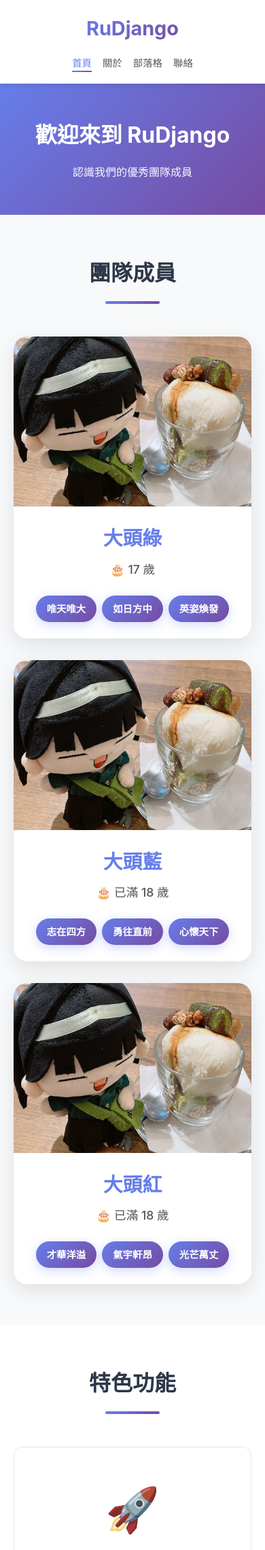
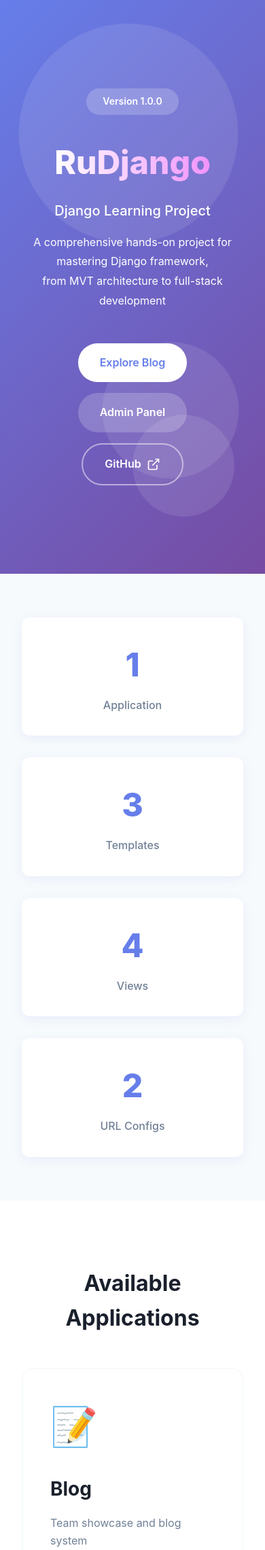
Before and after one commit to swiftruru/RuDjango, a Django app: page / in a window 390 px wide. Shown: the top 2280 px of the page at 68% size. Run offline with Django 5.2, Linux system fonts and the light colour scheme.

Commit message:
✨ Add project-level landing page
- Create professional home page at project level
- Design modern landing page with hero section
- Add project statistics and app showcase
- Display technology stack and learning journey
- Implement animated background and smooth transitions
- Update URL routing to use project-level home view
- Separate project home from blog app home

Features:
- Hero section with gradient background
- Application showcase cards
- Technology stack display
- Learning journey timeline
- Responsive design
- Modern animations and transitions

```diff
--- a/RuDjangoProject/urls.py
+++ b/RuDjangoProject/urls.py
@@ -16,7 +16,7 @@
 """
 from django.contrib import admin
 from django.urls import path, include
-from blog import views
+from . import views
 
 urlpatterns = [
     path('', views.home, name='home'),
--- /dev/null
+++ b/RuDjangoProject/views.py
@@ -0,0 +1,38 @@
+from django.shortcuts import render
+
+
+def home(request):
+    """專案首頁視圖"""
+    context = {
+        'project_name': 'RuDjango',
+        'version': '1.0.0',
+        'apps': [
+            {
+                'name': 'Blog',
+                'description': 'Team showcase and blog system',
+                'icon': '📝',
+                'url': '/blog/',
+                'features': ['Team Members', 'Dynamic Content', 'Responsive Design']
+            },
+            {
+                'name': 'Admin',
+                'description': 'Django administration interface',
+                'icon': '⚙️',
+                'url': '/admin/',
+                'features': ['User Management', 'Data Control', 'System Config']
+            },
+        ],
+        'tech_stack': [
+            {'name': 'Django', 'version': '6.0', 'icon': '🎯'},
+            {'name': 'Python', 'version': '3.13', 'icon': '🐍'},
+            {'name': 'SQLite', 'version': '3', 'icon': '💾'},
+            {'name': 'HTML/CSS', 'version': '5/3', 'icon': '🎨'},
+        ],
+        'stats': {
+            'apps': 1,
+            'templates': 3,
+            'views': 4,
+            'urls': 2,
+        }
+    }
+    return render(request, 'home.html', context)
--- a/blog/templates/blog/base.html
+++ b/blog/templates/blog/base.html
@@ -18,7 +18,7 @@
                 <ul class="nav-menu">
                     <li><a href="home" class="nav-link active">首頁</a></li>
                     <li><a href="about" class="nav-link">關於</a></li>
-                    <li><a href="#" class="nav-link">部落格</a></li>
+                    <li><a href="blog" class="nav-link">部落格</a></li>
                     <li><a href="#" class="nav-link">聯絡</a></li>
                 </ul>
             </nav>
--- /dev/null
+++ b/static/css/home.css
@@ -0,0 +1,527 @@
+/* ===== Global Reset & Variables ===== */
+* {
+    margin: 0;
+    padding: 0;
+    box-sizing: border-box;
+}
+
+:root {
+    --primary: #667eea;
+    --primary-dark: #5568d3;
+    --secondary: #764ba2;
+    --accent: #f093fb;
+    --dark: #1a202c;
+    --gray: #718096;
+    --light: #f7fafc;
+    --white: #ffffff;
+    --shadow: rgba(102, 126, 234, 0.1);
+    --shadow-lg: rgba(102, 126, 234, 0.2);
+}
+
+body {
+    font-family: -apple-system, BlinkMacSystemFont, 'Segoe UI', Roboto, 'Helvetica Neue', Arial, sans-serif;
+    line-height: 1.6;
+    color: var(--dark);
+    background: var(--white);
+}
+
+.container {
+    max-width: 1200px;
+    margin: 0 auto;
+    padding: 0 2rem;
+}
+
+/* ===== Hero Section ===== */
+.hero {
+    position: relative;
+    min-height: 100vh;
+    display: flex;
+    align-items: center;
+    justify-content: center;
+    background: linear-gradient(135deg, #667eea 0%, #764ba2 100%);
+    overflow: hidden;
+    color: var(--white);
+}
+
+.hero-content {
+    position: relative;
+    z-index: 10;
+    text-align: center;
+    padding: 2rem 0;
+}
+
+.hero-badge {
+    display: inline-block;
+    padding: 0.5rem 1.5rem;
+    background: rgba(255, 255, 255, 0.2);
+    backdrop-filter: blur(10px);
+    border-radius: 50px;
+    font-size: 0.875rem;
+    font-weight: 600;
+    margin-bottom: 2rem;
+    animation: fadeInDown 0.8s ease;
+}
+
+.hero-title {
+    font-size: 5rem;
+    font-weight: 800;
+    margin-bottom: 1rem;
+    animation: fadeInUp 0.8s ease 0.2s both;
+}
+
+.gradient-text {
+    background: linear-gradient(to right, #fff, #f093fb);
+    -webkit-background-clip: text;
+    -webkit-text-fill-color: transparent;
+    background-clip: text;
+}
+
+.hero-subtitle {
+    font-size: 1.5rem;
+    font-weight: 500;
+    margin-bottom: 1rem;
+    opacity: 0.9;
+    animation: fadeInUp 0.8s ease 0.3s both;
+}
+
+.hero-description {
+    font-size: 1.125rem;
+    margin-bottom: 3rem;
+    opacity: 0.8;
+    line-height: 1.8;
+    animation: fadeInUp 0.8s ease 0.4s both;
+}
+
+.hero-buttons {
+    display: flex;
+    gap: 1rem;
+    justify-content: center;
+    flex-wrap: wrap;
+    animation: fadeInUp 0.8s ease 0.5s both;
+}
+
+/* ===== Buttons ===== */
+.btn {
+    display: inline-flex;
+    align-items: center;
+    gap: 0.5rem;
+    padding: 1rem 2rem;
+    font-size: 1rem;
+    font-weight: 600;
+    text-decoration: none;
+    border-radius: 50px;
+    transition: all 0.3s ease;
+    cursor: pointer;
+}
+
+.btn-primary {
+    background: var(--white);
+    color: var(--primary);
+}
+
+.btn-primary:hover {
+    transform: translateY(-3px);
+    box-shadow: 0 10px 30px rgba(255, 255, 255, 0.3);
+}
+
+.btn-secondary {
+    background: rgba(255, 255, 255, 0.2);
+    color: var(--white);
+    backdrop-filter: blur(10px);
+}
+
+.btn-secondary:hover {
+    background: rgba(255, 255, 255, 0.3);
+    transform: translateY(-3px);
+}
+
+.btn-outline {
+    background: transparent;
+    color: var(--white);
+    border: 2px solid rgba(255, 255, 255, 0.5);
+}
+
+.btn-outline:hover {
+    background: rgba(255, 255, 255, 0.1);
+    border-color: var(--white);
+    transform: translateY(-3px);
+}
+
+/* ===== Animated Background ===== */
+.hero-bg {
+    position: absolute;
+    width: 100%;
+    height: 100%;
+    overflow: hidden;
+}
+
+.circle {
+    position: absolute;
+    border-radius: 50%;
+    background: rgba(255, 255, 255, 0.1);
+    animation: float 20s infinite ease-in-out;
+}
+
+.circle-1 {
+    width: 300px;
+    height: 300px;
+    top: 10%;
+    left: 10%;
+    animation-delay: 0s;
+}
+
+.circle-2 {
+    width: 200px;
+    height: 200px;
+    top: 60%;
+    right: 10%;
+    animation-delay: 5s;
+}
+
+.circle-3 {
+    width: 150px;
+    height: 150px;
+    bottom: 10%;
+    left: 50%;
+    animation-delay: 10s;
+}
+
+@keyframes float {
+    0%, 100% {
+        transform: translateY(0) scale(1);
+    }
+    50% {
+        transform: translateY(-50px) scale(1.1);
+    }
+}
+
+/* ===== Stats Section ===== */
+.stats {
+    padding: 4rem 0;
+    background: var(--light);
+}
+
+.stats-grid {
+    display: grid;
+    grid-template-columns: repeat(auto-fit, minmax(200px, 1fr));
+    gap: 2rem;
+}
+
+.stat-card {
+    text-align: center;
+    padding: 2rem;
+    background: var(--white);
+    border-radius: 12px;
+    box-shadow: 0 4px 15px var(--shadow);
+    transition: transform 0.3s ease;
+}
+
+.stat-card:hover {
+    transform: translateY(-5px);
+}
+
+.stat-number {
+    font-size: 3rem;
+    font-weight: 800;
+    color: var(--primary);
+    margin-bottom: 0.5rem;
+}
+
+.stat-label {
+    font-size: 1rem;
+    color: var(--gray);
+    font-weight: 500;
+}
+
+/* ===== Apps Section ===== */
+.apps {
+    padding: 6rem 0;
+    background: var(--white);
+}
+
+.section-title {
+    font-size: 2.5rem;
+    font-weight: 700;
+    text-align: center;
+    margin-bottom: 3rem;
+    color: var(--dark);
+}
+
+.apps-grid {
+    display: grid;
+    grid-template-columns: repeat(auto-fit, minmax(300px, 1fr));
+    gap: 2rem;
+}
+
+.app-card {
+    padding: 2.5rem;
+    background: var(--white);
+    border-radius: 16px;
+    border: 2px solid var(--light);
+    transition: all 0.3s ease;
+}
+
+.app-card:hover {
+    transform: translateY(-10px);
+    box-shadow: 0 20px 40px var(--shadow-lg);
+    border-color: var(--primary);
+}
+
+.app-icon {
+    font-size: 3.5rem;
+    margin-bottom: 1.5rem;
+}
+
+.app-name {
+    font-size: 1.75rem;
+    font-weight: 700;
+    margin-bottom: 1rem;
+    color: var(--dark);
+}
+
+.app-description {
+    color: var(--gray);
+    margin-bottom: 1.5rem;
+    line-height: 1.6;
+}
+
+.app-features {
+    list-style: none;
+    margin-bottom: 2rem;
+}
+
+.app-features li {
+    padding: 0.5rem 0;
+    color: var(--gray);
+    font-size: 0.95rem;
+}
+
+.app-link {
+    display: inline-block;
+    color: var(--primary);
+    font-weight: 600;
+    text-decoration: none;
+    transition: all 0.3s ease;
+}
+
+.app-link:hover {
+    color: var(--primary-dark);
+    transform: translateX(5px);
+}
+
+/* ===== Tech Stack Section ===== */
+.tech-stack {
+    padding: 6rem 0;
+    background: var(--light);
+}
+
+.tech-grid {
+    display: grid;
+    grid-template-columns: repeat(auto-fit, minmax(250px, 1fr));
+    gap: 2rem;
+}
+
+.tech-card {
+    display: flex;
+    align-items: center;
+    gap: 1.5rem;
+    padding: 2rem;
+    background: var(--white);
+    border-radius: 12px;
+    box-shadow: 0 4px 15px var(--shadow);
+    transition: transform 0.3s ease;
+}
+
+.tech-card:hover {
+    transform: translateY(-5px);
+}
+
+.tech-icon {
+    font-size: 3rem;
+}
+
+.tech-name {
+    font-size: 1.25rem;
+    font-weight: 600;
+    color: var(--dark);
+    margin-bottom: 0.25rem;
+}
+
+.tech-version {
+    font-size: 0.875rem;
+    color: var(--gray);
+}
+
+/* ===== Learning Journey Section ===== */
+.journey {
+    padding: 6rem 0;
+    background: var(--white);
+}
+
+.journey-timeline {
+    max-width: 800px;
+    margin: 0 auto;
+    position: relative;
+}
+
+.journey-timeline::before {
+    content: '';
+    position: absolute;
+    left: 30px;
+    top: 0;
+    bottom: 0;
+    width: 3px;
+    background: linear-gradient(to bottom, var(--primary), var(--secondary));
+}
+
+.timeline-item {
+    display: flex;
+    gap: 2rem;
+    margin-bottom: 3rem;
+    position: relative;
+}
+
+.timeline-marker {
+    width: 60px;
+    height: 60px;
+    background: linear-gradient(135deg, var(--primary), var(--secondary));
+    color: var(--white);
+    border-radius: 50%;
+    display: flex;
+    align-items: center;
+    justify-content: center;
+    font-size: 1.5rem;
+    font-weight: 700;
+    flex-shrink: 0;
+    box-shadow: 0 4px 15px var(--shadow-lg);
+    z-index: 1;
+}
+
+.timeline-content {
+    flex: 1;
+    padding: 1.5rem 2rem;
+    background: var(--light);
+    border-radius: 12px;
+    border-left: 4px solid var(--primary);
+}
+
+.timeline-content h3 {
+    font-size: 1.5rem;
+    margin-bottom: 0.5rem;
+    color: var(--dark);
+}
+
+.timeline-content p {
+    color: var(--gray);
+    line-height: 1.6;
+}
+
+/* ===== Footer ===== */
+.footer {
+    padding: 3rem 0 2rem;
+    background: var(--dark);
+    color: var(--white);
+}
+
+.footer-content {
+    display: flex;
+    justify-content: space-between;
+    align-items: center;
+    margin-bottom: 2rem;
+    flex-wrap: wrap;
+    gap: 2rem;
+}
+
+.footer-info h3 {
+    font-size: 1.5rem;
+    margin-bottom: 0.5rem;
+}
+
+.footer-info p {
+    color: var(--gray);
+}
+
+.footer-links {
+    display: flex;
+    gap: 2rem;
+}
+
+.footer-links a {
+    color: var(--white);
+    text-decoration: none;
+    transition: color 0.3s ease;
+}
+
+.footer-links a:hover {
+    color: var(--accent);
+}
+
+.footer-bottom {
+    text-align: center;
+    padding-top: 2rem;
+    border-top: 1px solid rgba(255, 255, 255, 0.1);
+    color: var(--gray);
+}
+
+/* ===== Animations ===== */
+@keyframes fadeInDown {
+    from {
+        opacity: 0;
+        transform: translateY(-30px);
+    }
+    to {
+        opacity: 1;
+        transform: translateY(0);
+    }
+}
+
+@keyframes fadeInUp {
+    from {
+        opacity: 0;
+        transform: translateY(30px);
+    }
+    to {
+        opacity: 1;
+        transform: translateY(0);
+    }
+}
+
+/* ===== Responsive Design ===== */
+@media (max-width: 768px) {
+    .hero-title {
+        font-size: 3rem;
+    }
+
+    .hero-subtitle {
+        font-size: 1.25rem;
+    }
+
+    .hero-description {
+        font-size: 1rem;
+    }
+
+    .section-title {
+        font-size: 2rem;
+    }
+
+    .stats-grid,
+    .apps-grid,
+    .tech-grid {
+        grid-template-columns: 1fr;
+    }
+
+    .footer-content {
+        flex-direction: column;
+        text-align: center;
+    }
+
+    .journey-timeline::before {
+        left: 20px;
+    }
+
+    .timeline-marker {
+        width: 40px;
+        height: 40px;
+        font-size: 1.25rem;
+    }
+}
--- /dev/null
+++ b/templates/home.html
@@ -0,0 +1,175 @@
+{% load static %}
+<!DOCTYPE html>
+<html lang="en">
+
+<head>
+    <meta charset="UTF-8">
+    <meta name="viewport" content="width=device-width, initial-scale=1.0">
+    <title>{{ project_name }} - Django Learning Project</title>
+    <link rel="stylesheet" href="{% static 'css/home.css' %}">
+</head>
+
+<body>
+    <!-- Hero Section -->
+    <section class="hero">
+        <div class="container">
+            <div class="hero-content">
+                <div class="hero-badge">Version {{ version }}</div>
+                <h1 class="hero-title">
+                    <span class="gradient-text">{{ project_name }}</span>
+                </h1>
+                <p class="hero-subtitle">Django Learning Project</p>
+                <p class="hero-description">
+                    A comprehensive hands-on project for mastering Django framework,<br>
+                    from MVT architecture to full-stack development
+                </p>
+                <div class="hero-buttons">
+                    <a href="/blog/" class="btn btn-primary">Explore Blog</a>
+                    <a href="/admin/" class="btn btn-secondary">Admin Panel</a>
+                    <a href="https://github.com/swiftruru/RuDjango" target="_blank" class="btn btn-outline">
+                        <span>GitHub</span>
+                        <svg width="20" height="20" viewBox="0 0 24 24" fill="none" stroke="currentColor"
+                            stroke-width="2">
+                            <path d="M18 13v6a2 2 0 0 1-2 2H5a2 2 0 0 1-2-2V8a2 2 0 0 1 2-2h6"></path>
+                            <polyline points="15 3 21 3 21 9"></polyline>
+                            <line x1="10" y1="14" x2="21" y2="3"></line>
+                        </svg>
+                    </a>
+                </div>
+            </div>
+        </div>
+
+        <!-- Animated Background -->
+        <div class="hero-bg">
+            <div class="circle circle-1"></div>
+            <div class="circle circle-2"></div>
+            <div class="circle circle-3"></div>
+        </div>
+    </section>
+
+    <!-- Stats Section -->
+    <section class="stats">
+        <div class="container">
+            <div class="stats-grid">
+                <div class="stat-card">
+                    <div class="stat-number">{{ stats.apps }}</div>
+                    <div class="stat-label">Application</div>
+                </div>
+                <div class="stat-card">
+                    <div class="stat-number">{{ stats.templates }}</div>
+                    <div class="stat-label">Templates</div>
+                </div>
+                <div class="stat-card">
+                    <div class="stat-number">{{ stats.views }}</div>
+                    <div class="stat-label">Views</div>
+                </div>
+                <div class="stat-card">
+                    <div class="stat-number">{{ stats.urls }}</div>
+                    <div class="stat-label">URL Configs</div>
+                </div>
+            </div>
+        </div>
+    </section>
+
+    <!-- Apps Section -->
+    <section class="apps">
+        <div class="container">
+            <h2 class="section-title">Available Applications</h2>
+            <div class="apps-grid">
+                {% for app in apps %}
+                <div class="app-card">
+                    <div class="app-icon">{{ app.icon }}</div>
+                    <h3 class="app-name">{{ app.name }}</h3>
+                    <p class="app-description">{{ app.description }}</p>
+                    <ul class="app-features">
+                        {% for feature in app.features %}
+                        <li>✓ {{ feature }}</li>
+                        {% endfor %}
+                    </ul>
+                    <a href="{{ app.url }}" class="app-link">
+                        Launch App →
+                    </a>
+                </div>
+                {% endfor %}
+            </div>
+        </div>
+    </section>
+
+    <!-- Tech Stack Section -->
+    <section class="tech-stack">
+        <div class="container">
+            <h2 class="section-title">Technology Stack</h2>
+            <div class="tech-grid">
+                {% for tech in tech_stack %}
+                <div class="tech-card">
+                    <div class="tech-icon">{{ tech.icon }}</div>
+                    <div class="tech-info">
+                        <h3 class="tech-name">{{ tech.name }}</h3>
+                        <span class="tech-version">{{ tech.version }}</span>
+                    </div>
+                </div>
+                {% endfor %}
+            </div>
+        </div>
+    </section>
+
+    <!-- Learning Journey Section -->
+    <section class="journey">
+        <div class="container">
+            <h2 class="section-title">Learning Journey</h2>
+            <div class="journey-timeline">
+                <div class="timeline-item">
+                    <div class="timeline-marker">1</div>
+                    <div class="timeline-content">
+                        <h3>Project Setup</h3>
+                        <p>Initialize Django project structure and configuration</p>
+                    </div>
+                </div>
+                <div class="timeline-item">
+                    <div class="timeline-marker">2</div>
+                    <div class="timeline-content">
+                        <h3>App Development</h3>
+                        <p>Build modular applications with MVT architecture</p>
+                    </div>
+                </div>
+                <div class="timeline-item">
+                    <div class="timeline-marker">3</div>
+                    <div class="timeline-content">
+                        <h3>Template System</h3>
+                        <p>Master template inheritance and dynamic rendering</p>
+                    </div>
+                </div>
+                <div class="timeline-item">
+                    <div class="timeline-marker">4</div>
+                    <div class="timeline-content">
+                        <h3>Static Management</h3>
+                        <p>Organize and serve static files efficiently</p>
+                    </div>
+                </div>
+            </div>
+        </div>
+    </section>
+
+    <!-- Footer -->
+    <footer class="footer">
+        <div class="container">
+            <div class="footer-content">
+                <div class="footer-info">
+                    <h3>{{ project_name }}</h3>
+                    <p>Django Learning Project</p>
+                </div>
+                <div class="footer-links">
+                    <a href="https://github.com/swiftruru/RuDjango" target="_blank">GitHub</a>
+                    <a href="https://docs.djangoproject.com/" target="_blank">Django Docs</a>
+                    <a href="/blog/">Blog</a>
+                    <a href="/admin/">Admin</a>
+                </div>
+            </div>
+            <div class="footer-bottom">
+                <p>&copy; 2025 {{ project_name }}. Made with ❤️ and Django</p>
+            </div>
+        </div>
+    </footer>
+</body>
+
+</html>
```
Also changed, not shown: static/image/大頭綠.JPG (deleted).
